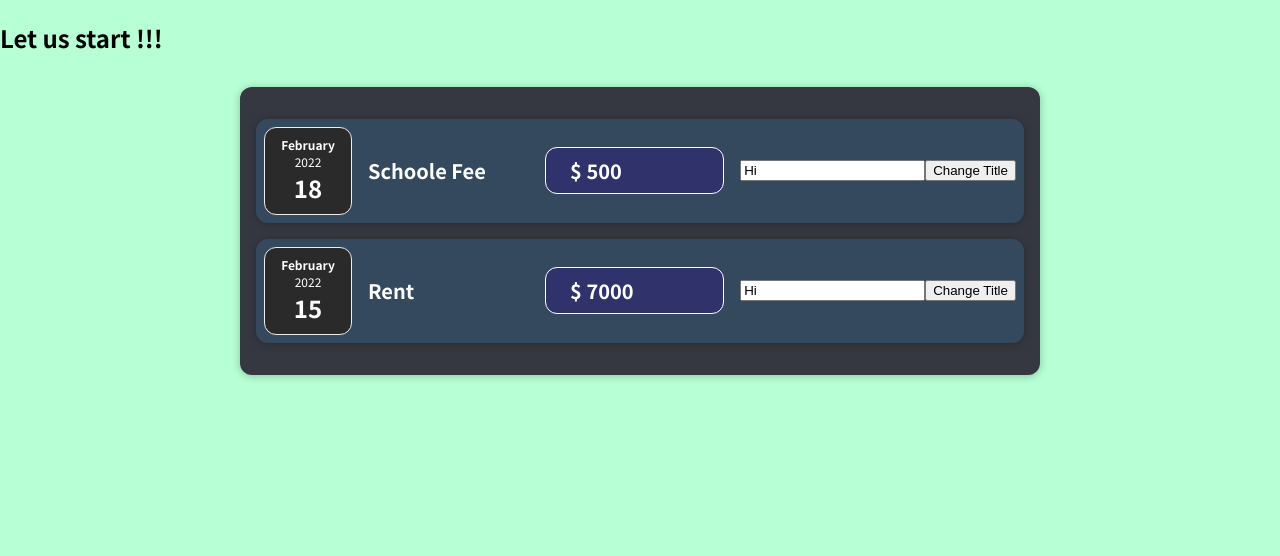
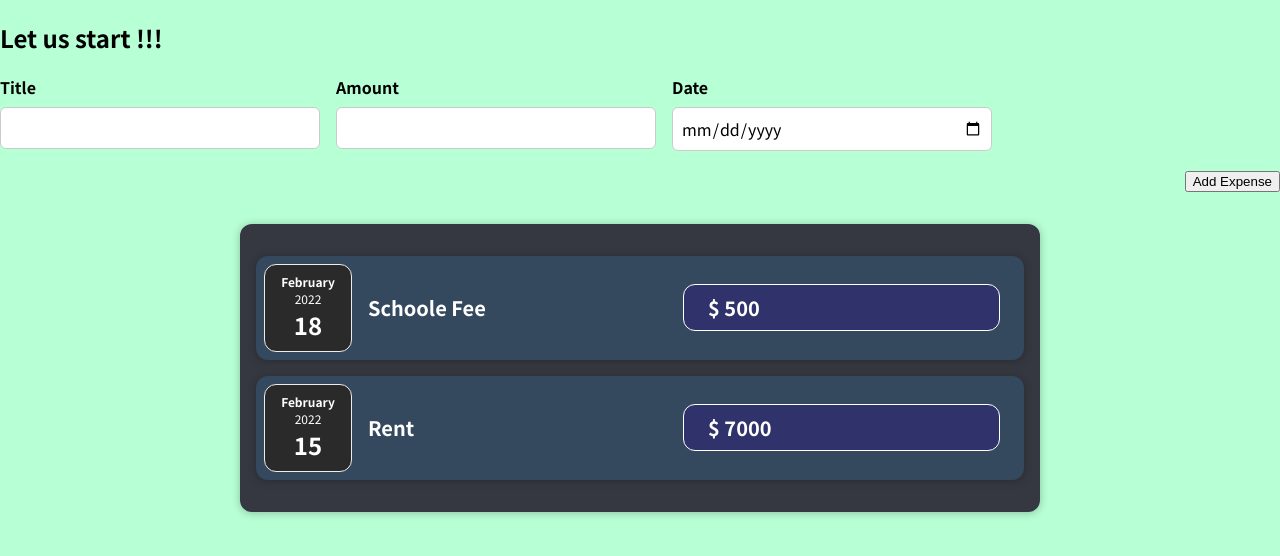
Before and after one commit to simplyatul/react-app, a React (Create React App) app: page / in a window 1280 px wide. Shown: the top 556 px of the page. Built offline with nearby package versions, Linux system fonts and the light colour scheme.

Commit message:
form added for input

```diff
--- a/src/App.js
+++ b/src/App.js
@@ -1,5 +1,6 @@
 import Expenses from "./components/Expenses/Expenses";
 import React from "react";
+import NewExpense from "./components/NewExpense/NewExpense";
 
 const App = () => {
   let expenses = [
@@ -44,6 +45,7 @@
   return (
     <div>
       <h2>{h2Hdr}</h2>
+      <NewExpense />
       <Expenses item={expenses} />
     </div>
   );
--- a/src/components/Expenses/ExpenseItem.js
+++ b/src/components/Expenses/ExpenseItem.js
@@ -4,28 +4,13 @@
 import React, { useState } from "react";
 
 const ExpenseItem = (props) => {
-  const [newTitle, setNewTitle] = useState("Hi");
-
-  const [title, setTitle] = useState(props.title);
-
-  const clickHnandler = () => {
-    setTitle(newTitle);
-  };
-
-  const changeHandler = (event) => {
-    setNewTitle(event.target.value);
-  };
-
   return (
     <Card className="expense-item">
       <ExpenseDate date={props.date} />
       <div className="expense-item__description">
-        <h2> {title} </h2>
+        <h2> {props.title} </h2>
         <h2 className="expense-item__price"> $ {props.amount} </h2>
       </div>
-
-      <input type="text" value={newTitle} onChange={changeHandler} />
-      <button onClick={clickHnandler}> Change Title </button>
     </Card>
   );
 };
--- /dev/null
+++ b/src/components/NewExpense/ExpenseForm.css
@@ -0,0 +1,26 @@
+.new-expense__controls {
+  display: flex;
+  flex-wrap: wrap;
+  gap: 1rem;
+  margin-bottom: 1rem;
+  text-align: left;
+}
+
+.new-expense__control label {
+  font-weight: bold;
+  margin-bottom: 0.5rem;
+  display: block;
+}
+
+.new-expense__control input {
+  font: inherit;
+  padding: 0.5rem;
+  border-radius: 6px;
+  border: 1px solid #ccc;
+  width: 20rem;
+  max-width: 100%;
+}
+
+.new-expense__actions {
+  text-align: right;
+}
--- /dev/null
+++ b/src/components/NewExpense/ExpenseForm.js
@@ -0,0 +1,32 @@
+import React from "react";
+
+import "./ExpenseForm.css";
+
+const ExpenseForm = () => {
+  return (
+    <form>
+      <div className="new-expense__controls">
+        <div className="new-expense__control">
+          <label> Title</label>
+          <input type="text" />
+        </div>
+
+        <div className="new-expense__control">
+          <label> Amount</label>
+          <input type="number" min="0.01" step="0.01" />
+        </div>
+
+        <div className="new-expense__control">
+          <label> Date</label>
+          <input type="date" />
+        </div>
+      </div>
+
+      <div className="new-expense__actions">
+        <button type="submit"> Add Expense </button>
+      </div>
+    </form>
+  );
+};
+
+export default ExpenseForm;
--- /dev/null
+++ b/src/components/NewExpense/NewExpense.js
@@ -0,0 +1,14 @@
+import React from "react";
+
+import "./NewExpense.css";
+import ExpenseForm from "./ExpenseForm";
+
+const NewExpense = () => {
+  return (
+    <div className="new-expense">
+      <ExpenseForm />
+    </div>
+  );
+};
+
+export default NewExpense;
```
Also changed, not shown: src/components/NewExpense/NewExpense.css (added).
